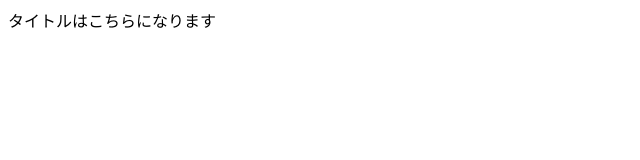
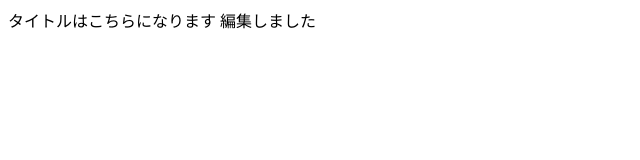
Before and after one commit to hayaseshun0217/hayaseshun, a plain HTML site: page index.html in a window 1280 px wide. Shown: the whole page, without its empty margins (0-640 px from the left). Drawn offline with Linux system fonts and the light colour scheme.

Commit message:
文言の追加

```diff
--- a/index.html
+++ b/index.html
@@ -8,5 +8,6 @@
 </head>
 <body>
   タイトルはこちらになります
+  編集しました
 </body>
 </html>
```
